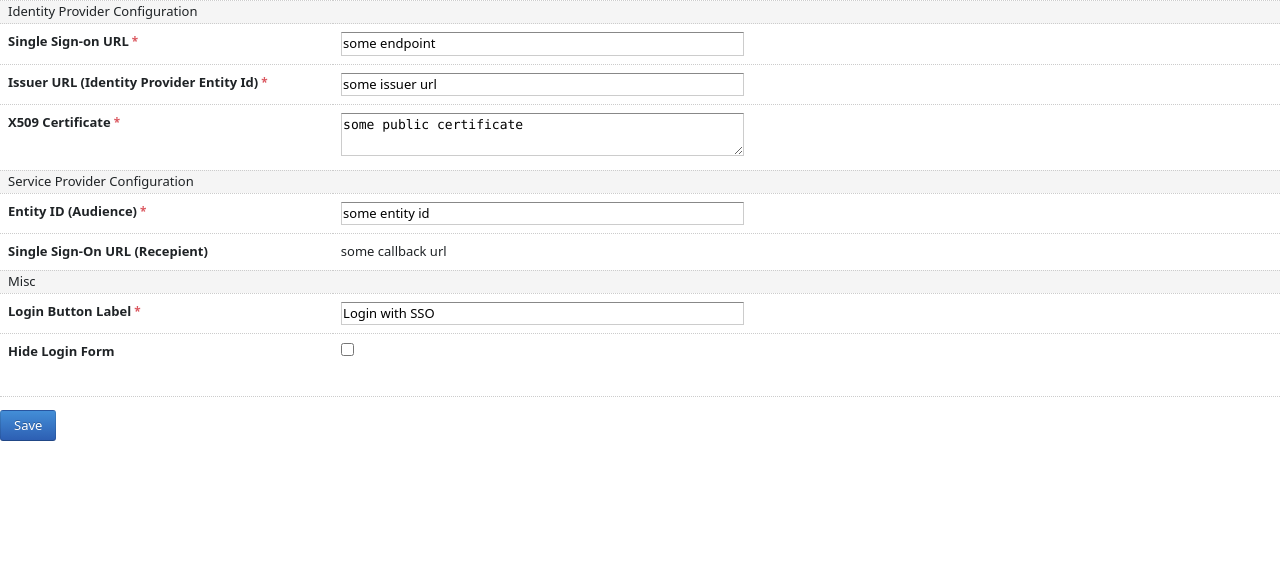
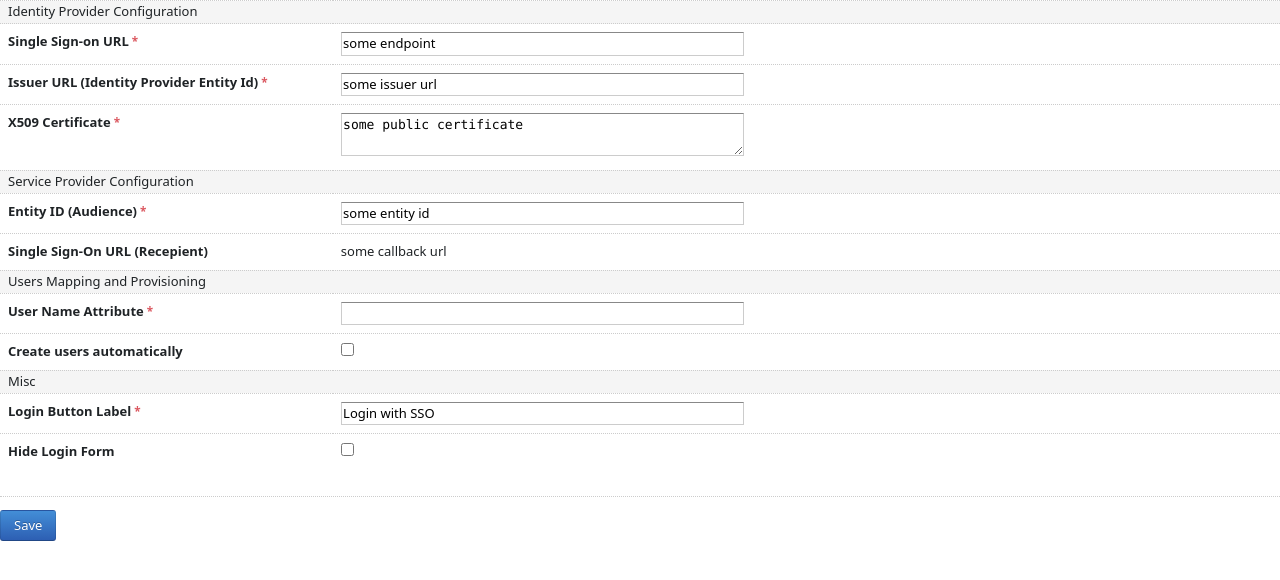
Before and after one commit to morincer/teamcity-plugin-saml, a Vue app in the folder saml-authentication-server/src/main/vue/admin-ui/: page / in a window 1280 px wide. Shown: the top 580 px of the page. Built offline with nearby package versions, Linux system fonts and the light colour scheme.

Commit message:
WIP: Implement UI for user provisioning

```diff
--- a/saml-authentication-server/src/main/vue/admin-ui/src/services/ISettingsApiService.ts
+++ b/saml-authentication-server/src/main/vue/admin-ui/src/services/ISettingsApiService.ts
@@ -16,6 +16,11 @@ export interface SamlSettings {
     ssoCallbackUrl? : string;
     hideLoginForm?: boolean;
     ssoLoginButtonName? : string;
+
+    usernameAttribute? : string;
+    createUsersAutomatically? : boolean;
+    limitToEmailDomains? : boolean;
+    allowedEmailDomains? : string;
 }
 
 export interface ISettingsApiService {
--- a/saml-authentication-server/src/main/vue/admin-ui/src/views/SamlPluginSettings.vue
+++ b/saml-authentication-server/src/main/vue/admin-ui/src/views/SamlPluginSettings.vue
@@ -14,6 +14,20 @@
             <RunnerFormRow>
                 <template v-slot:label>Single Sign-On URL (Recepient)</template>
                 <template v-slot:content>{{settings.ssoCallbackUrl}}</template>
+            </RunnerFormRow>
+
+            <GroupingHeader>Users Mapping and Provisioning</GroupingHeader>
+            <RunnerFormInput label="User Name Attribute" required v-model="settings.usernameAttribute"/>
+            <RunnerFormRow>
+                <template v-slot:label>Create users automatically</template>
+                <template v-slot:content><input type="checkbox" v-model="settings.createUsersAutomatically"></template>
+            </RunnerFormRow>
+            <RunnerFormRow v-if="settings.createUsersAutomatically">
+                <template v-slot:label>Limit to specific e-mail domains</template>
+                <template v-slot:content>
+                    <input type="checkbox" v-model="settings.limitToEmailDomains">
+                    <TextInput style="margin-left: 10px" v-model="settings.allowedEmailDomains" v-if="settings.limitToEmailDomains"/>
+                </template>
             </RunnerFormRow>
 
             <GroupingHeader>Misc</GroupingHeader>
```
